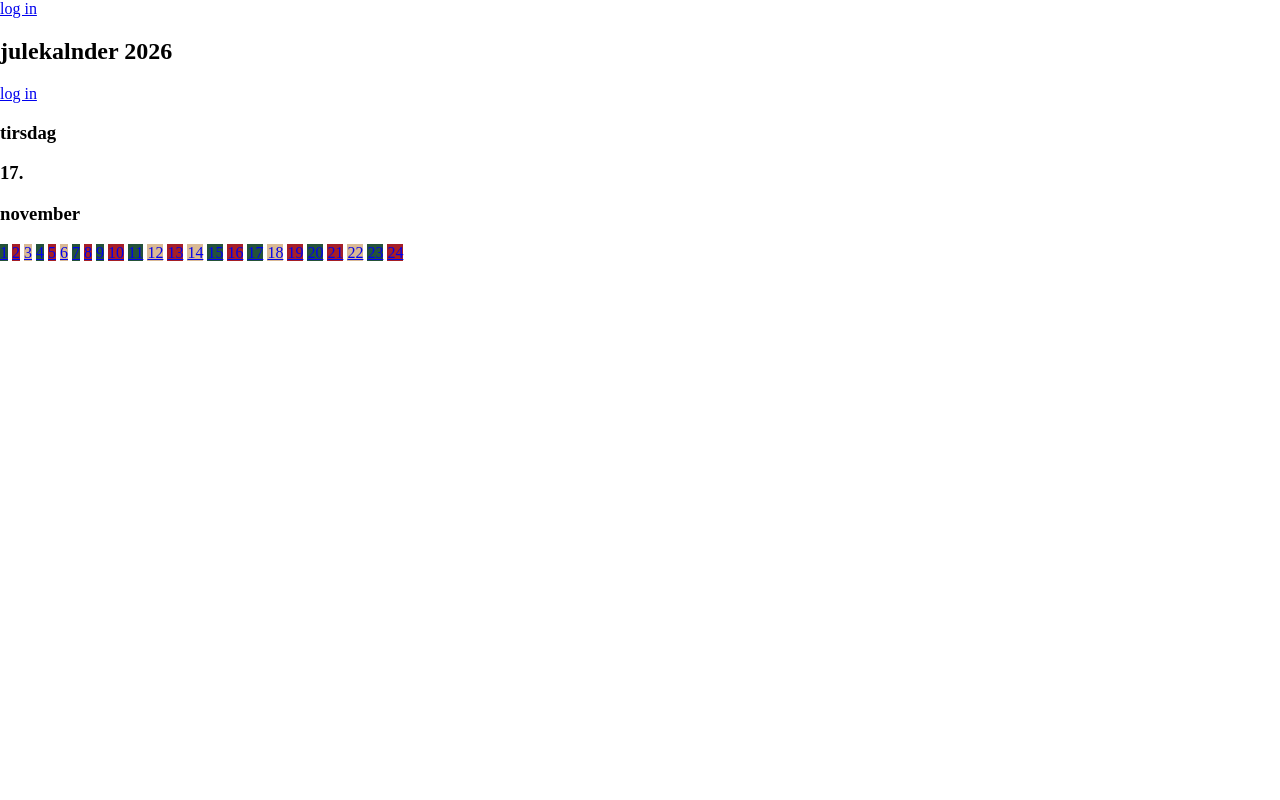
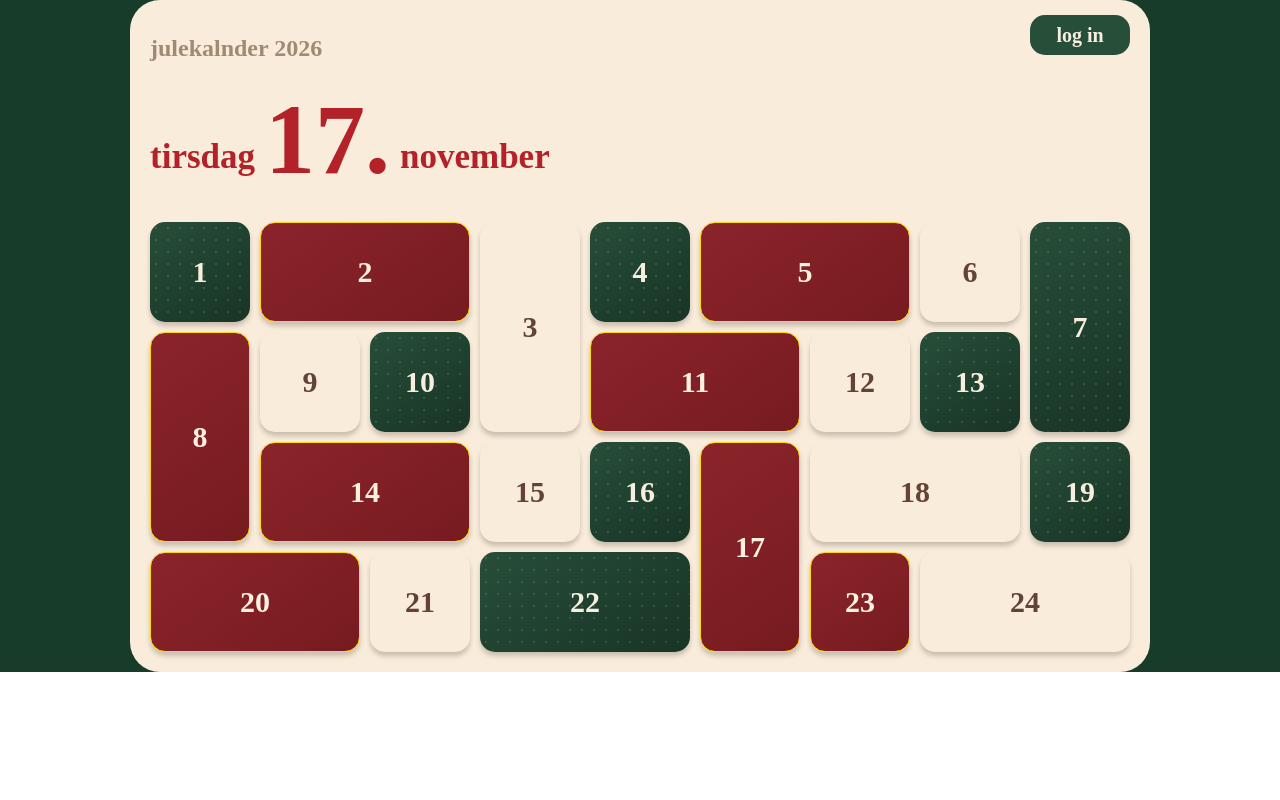
Before and after one commit to isabelle-get/julekalender, a Node server app: page / in a window 1280 px wide. Run offline with Node 20, Linux system fonts and the light colour scheme; some libraries are stand-ins or nearby versions.

Commit message:
laget en grei layout men kann ikke klikke?

```diff
--- a/public/css/main.css
+++ b/public/css/main.css
@@ -1,7 +1,15 @@
 
 :root{
-    --color1: ;
+    --color1: rgb(250, 236, 218);
+    --color2: rgb(179, 34, 40);
+    --color3: rgb(39, 78, 57);
+    --color3-under: rgb(24, 52, 37);
+    --color4: rgb(138, 36, 42);
+    --color4-under: rgb(119, 27, 32);
+    --color5: rgb(211, 187, 161);
+    --color5-under: rgb(161, 138, 115);
 }
+
 body{
     margin: 0;
 }
@@ -68,6 +76,148 @@ body{
 }
 
 /* --------------for index side-------------- */
+.rundtAll{
+    background-color: rgb(23, 61, 42);
+    display: flex;
+    align-items: center;
+    justify-content: center;
+}
+.rundt{
+    padding: 20px;
+    background-color: var(--color1);
+    display: flex;
+    flex-direction: column;
+    justify-self: center;
+    align-self: center;
+    border-radius: 30px;
+
+}
+
+.toppen{
+    display: flex;
+    flex-direction: column;
+    justify-content: flex-start;
+    margin: 0;
+    margin-top: -5px;
+}
+
+.top{
+    display: flex;
+    justify-content: space-between;
+}
+
+.top a{
+    background-color: var(--color3);
+    color: rgb(248, 238, 224);
+    height: 40px;
+    width: 100px;
+    font-size: 20px;
+    text-decoration: none;
+    border-radius: 15px;
+    display: flex;
+    align-items: center;
+    justify-content: center;
+    font-weight: bold;
+}
+
+.top h2{
+    color: var(--color5-under);
+    font-weight: bold;
+}
+
+.dato h3{
+    font-size: 35px;
+    color: var(--color2);
+    font-weight: bold;
+}
+
+.dato #theDayN{
+    font-size: 100px;
+    margin: 10px;
+    margin-top: 0px;
+    margin-bottom: 35px;
+
+}
+
+.dato{
+    display: flex;
+    align-items: center;
+}
+
+.days{
+    display: grid;
+    grid-template-columns: repeat(9, 100px);
+    grid-template-rows: repeat(4, 100px);
+    grid-template-areas:
+    " box1 box2 box2 box3 box4 box5 box5 box6 box7"
+    " box8 box9 box10 box3 box11 box11 box12 box13 box7"
+    " box8 box14 box14 box15 box16 box17 box18 box18 box19"
+    " box20 box20 box21 box22 box22 box17 box23 box24 box24";
+    gap: 10px;
+    margin-top: -10px;
+}
+
+.window:nth-child(3n + 1) {
+    background:
+        radial-gradient(
+            rgba(255,255,255,0.12) 1px,
+            transparent 1.5px
+        ),
+        linear-gradient(145deg, var(--color3), var(--color3-under));
+
+    background-size: 12px 12px, 100% 100%;
+
+    color: #f8eee0;
+    display: flex;
+    align-items: center;
+    justify-content: center;
+    text-decoration: none;
+    font-size: 30px;
+    font-weight: bold;
+    border-radius: 15px;
+    box-shadow: 0 4px 5px rgba(0,0,0,0.2);
+     transition: transform 0.25s ease, filter 0.25s ease;
+}
+
+.window:nth-child(3n + 2) {
+    background: linear-gradient(145deg, var(--color4), var(--color4-under));
+    color: #fff0df;
+    display: flex;
+    align-items: center;
+    justify-content: center;
+    text-decoration: none;
+    font-size: 30px;
+    font-weight: bold;
+    border-radius: 15px;
+    box-shadow: 0 4px 5px rgba(0,0,0,0.2);
+    border: solid 1px gold;
+     transition: transform 0.25s ease, filter 0.25s ease;
+}
+
+.window:nth-child(3n) {
+    background:
+        repeating-linear-gradient(45deg,transparent 0px,transparent 8px, rgba(88, 58, 13, 0.139) 9px,  transparent 10px
+        ),
+        linear-gradient(145deg, var(--color5));
+
+    color: #634333;
+    display: flex;
+    align-items: center;
+    justify-content: center;
+    text-decoration: none;
+    font-size: 30px;
+    font-weight: bold;
+    border-radius: 15px;
+    box-shadow: 0 4px 5px rgba(0,0,0,0.2);
+
+     transition: transform 0.25s ease, filter 0.25s ease;
+}
+
+.window:hover{
+    transform: scale(1.05);
+    filter: brightness(1.15);
+}
+¨
 
 
 
@@ -133,8 +283,3 @@ body{
     margin-top: 10px;
     font-size: 20px;
 }
-
-video{
-
-    z-index: 0;
-}
--- a/views/bruker.ejs
+++ b/views/bruker.ejs
@@ -8,10 +8,6 @@
 </head>
 <body>
     <div class="around">
-
-        <video autoplay loop playsinline muted id="backgroundVideo">
-            <source src="/img/nightskyStars.mp4">
-        </video>
 
             <div class="brukerLI">
                 <h1>log in med afk</h1>
--- a/views/index.ejs
+++ b/views/index.ejs
@@ -8,11 +8,13 @@
 </head>
 <body>
 
+    <div class="rundtAll">
+
         <div class="rundt">
+            <div class="toppen">
 
                 <div class="top">
 
-            <a href="./bruker">log in</a>
                     <h2>julekalnder 2026</h2>
                     <a href="./bruker">log in</a>
                 </div>
@@ -23,35 +25,35 @@
                     <h3 id="theDayM"></h3>
 
                 </div>
+            </div>
 
 
             <div class="days">
 
-<a href="/julekalender/1" class="window" style="grid-area: box1; background-color: #245239;">1</a>
-<a href="/julekalender/2" class="window" style="grid-area: box2; background-color: #a51f27;">2</a>
-<a href="/julekalender/3" class="window" style="grid-area: box3; background-color: #d9b995;">3</a>
-<a href="/julekalender/4" class="window" style="grid-area: box4; background-color: #245239;">4</a>
-
-<a href="/julekalender/5" class="window" style="grid-area: box5; background-color: #a51f27;">5</a>
-<a href="/julekalender/6" class="window" style="grid-area: box6; background-color: #d9b995;">6</a>
-<a href="/julekalender/7" class="window" style="grid-area: box7; background-color: #245239;">7</a>
-<a href="/julekalender/8" class="window" style="grid-area: box8; background-color: #a51f27;">8</a>
-<a href="/julekalender/9" class="window" style="grid-area: box9; background-color: #245239;">9</a>
-<a href="/julekalender/10" class="window" style="grid-area: box10; background-color: #a51f27;">10</a>
-<a href="/julekalender/11" class="window" style="grid-area: box11; background-color: #245239;">11</a>
-<a href="/julekalender/12" class="window" style="grid-area: box12; background-color: #d9b995;">12</a>
-<a href="/julekalender/13" class="window" style="grid-area: box13; background-color: #a51f27;">13</a>
-<a href="/julekalender/14" class="window" style="grid-area: box14; background-color: #d9b995;">14</a>
-<a href="/julekalender/15" class="window" style="grid-area: box15; background-color: #245239;">15</a>
-<a href="/julekalender/16" class="window" style="grid-area: box16; background-color: #a51f27;">16</a>
-<a href="/julekalender/17" class="window" style="grid-area: box17; background-color: #245239;">17</a>
-<a href="/julekalender/18" class="window" style="grid-area: box18; background-color: #d9b995;">18</a>
-<a href="/julekalender/19" class="window" style="grid-area: box19; background-color: #a51f27;">19</a>
-<a href="/julekalender/20" class="window" style="grid-area: box20; background-color: #245239;">20</a>
-<a href="/julekalender/21" class="window" style="grid-area: box21; background-color: #a51f27;">21</a>
-<a href="/julekalender/22" class="window" style="grid-area: box22; background-color: #d9b995;">22</a>
-<a href="/julekalender/23" class="window" style="grid-area: box23; background-color: #245239;">23</a>
-<a href="/julekalender/24" class="window" style="grid-area: box24; background-color: #a51f27;">24</a>
+                <a href="/julekalender/1" class="window" style="grid-area: box1; ">1</a>
+                <a href="/julekalender/2" class="window" style="grid-area: box2; ">2</a>
+                <a href="/julekalender/3" class="window" style="grid-area: box3; ">3</a>
+                <a href="/julekalender/4" class="window" style="grid-area: box4; ">4</a>
+                <a href="/julekalender/5" class="window" style="grid-area: box5; ">5</a>
+                <a href="/julekalender/6" class="window" style="grid-area: box6; ">6</a>
+                <a href="/julekalender/7" class="window" style="grid-area: box7; ">7</a>
+                <a href="/julekalender/8" class="window" style="grid-area: box8; ">8</a>
+                <a href="/julekalender/9" class="window" style="grid-area: box9; ">9</a>
+                <a href="/julekalender/10" class="window" style="grid-area: box10; ">10</a>
+                <a href="/julekalender/11" class="window" style="grid-area: box11; ">11</a>
+                <a href="/julekalender/12" class="window" style="grid-area: box12; ">12</a>
+                <a href="/julekalender/13" class="window" style="grid-area: box13; ">13</a>
+                <a href="/julekalender/14" class="window" style="grid-area: box14; ">14</a>
+                <a href="/julekalender/15" class="window" style="grid-area: box15; ">15</a>
+                <a href="/julekalender/16" class="window" style="grid-area: box16; ">16</a>
+                <a href="/julekalender/17" class="window" style="grid-area: box17; ">17</a>
+                <a href="/julekalender/18" class="window" style="grid-area: box18; ">18</a>
+                <a href="/julekalender/19" class="window" style="grid-area: box19; ">19</a>
+                <a href="/julekalender/20" class="window" style="grid-area: box20; ">20</a>
+                <a href="/julekalender/21" class="window" style="grid-area: box21; ">21</a>
+                <a href="/julekalender/22" class="window" style="grid-area: box22; ">22</a>
+                <a href="/julekalender/23" class="window" style="grid-area: box23; ">23</a>
+                <a href="/julekalender/24" class="window" style="grid-area: box24; ">24</a>
 
             </div>
 
@@ -59,6 +61,7 @@
 
         </div>
 
+    </div>
 
 </body>
 </html>
```
Lines whose indentation alone changed are shown as unchanged.
